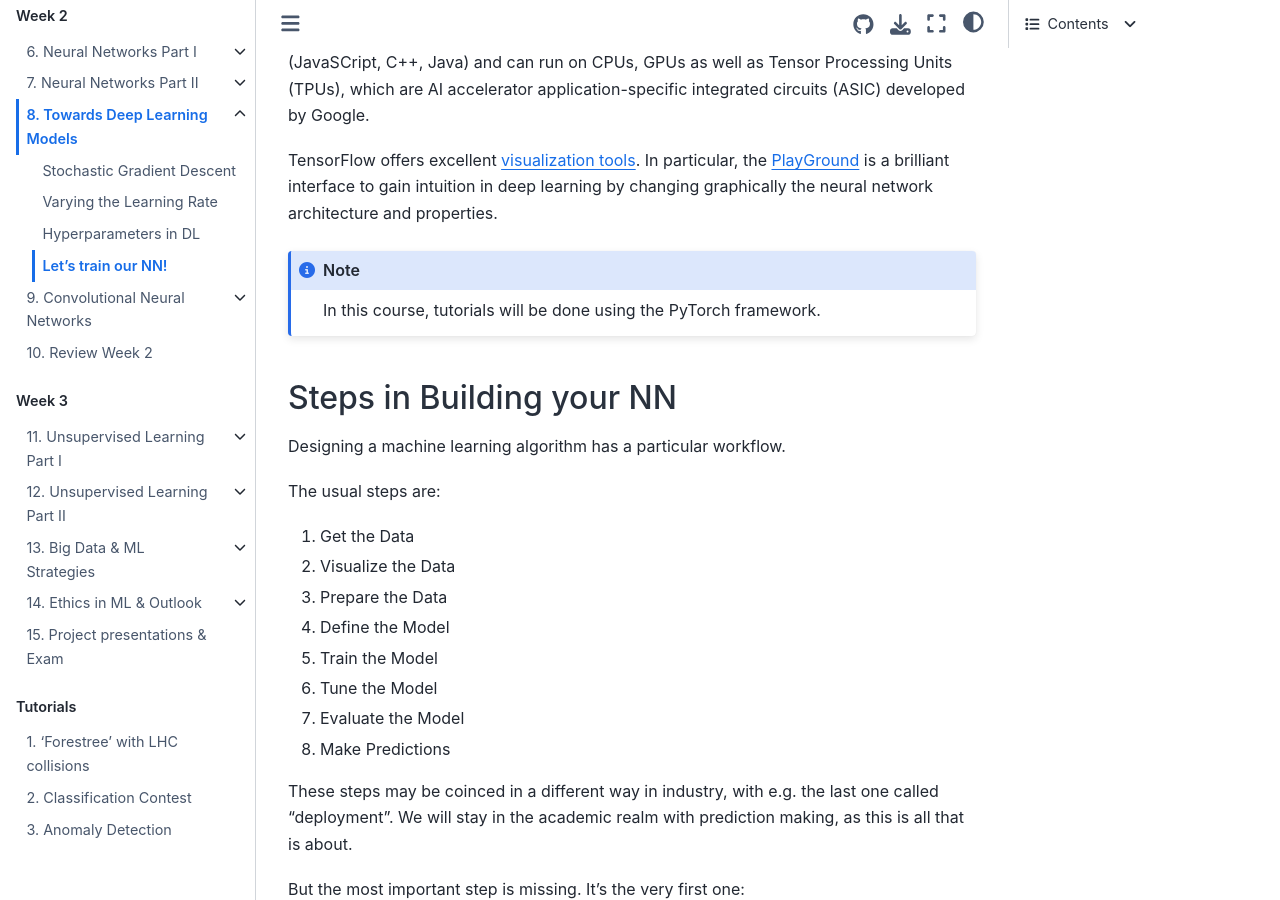
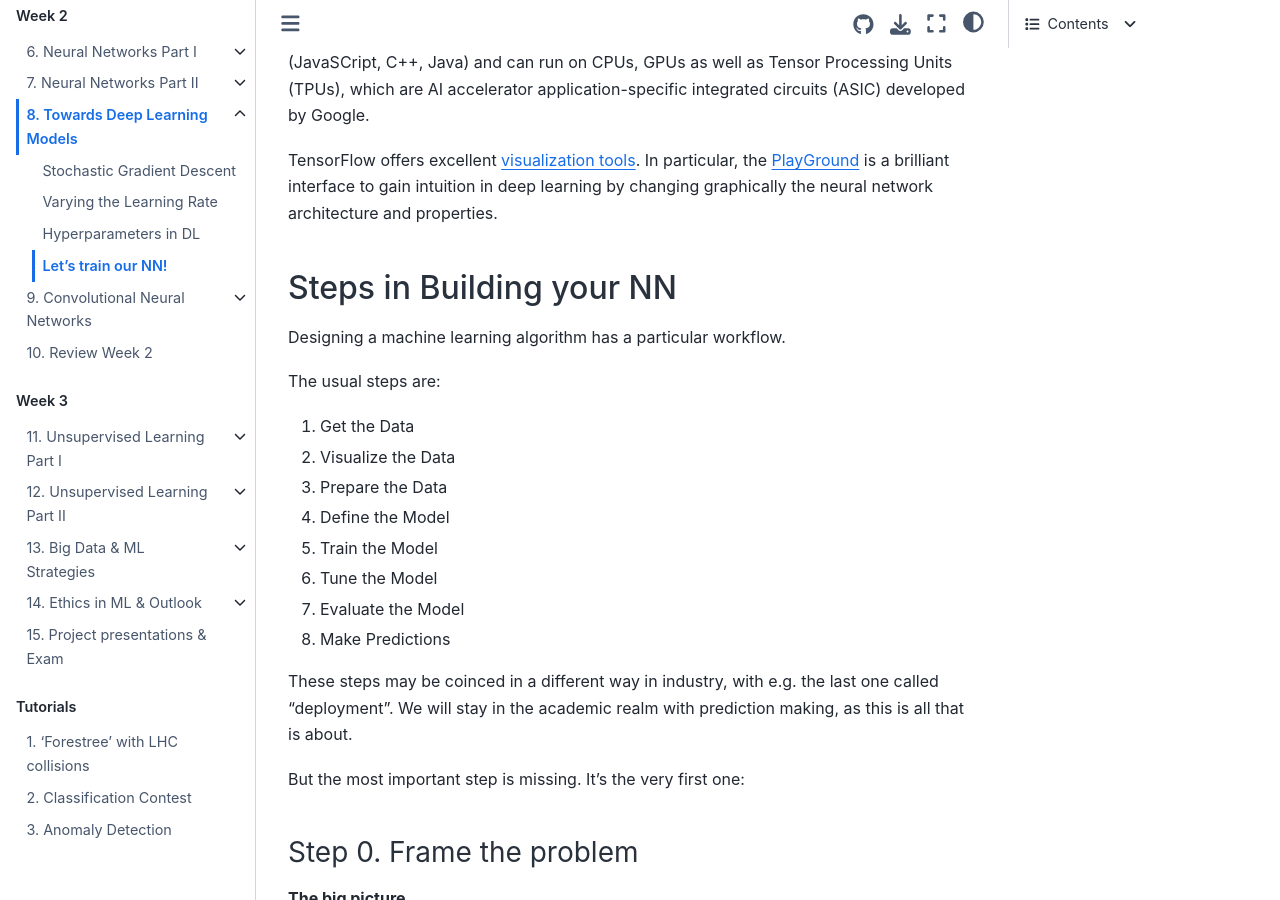
Before and after one commit to clairedavid/intro_to_ml, a Jupyter Book: the page built from week2/DL_trainNN.md, in a window 1280 px wide and 900 px high, scrolled down 1644 px. Built offline with Jupyter Book 1.0.4 settings and Sphinx 7.4.7 and the Sphinx Book theme 1.1.4, drawn with Linux system fonts in a browser that asks for light colours; pages that are not in the unit, such as notebooks, are missing from menus.

Commit message:
Readme fix and pytorch not mentioned

````diff
--- a/week2/DL_trainNN.md
+++ b/week2/DL_trainNN.md
@@ -32,9 +32,6 @@ It supports various programming languages besides python (JavaSCript, C++, Java)
 
 TensorFlow offers excellent [visualization tools](https://www.tensorflow.org/resources/tools). In particular, the [PlayGround](https://playground.tensorflow.org) is a brilliant interface to gain intuition in deep learning by changing graphically the neural network architecture and properties.
 
-```{note}
-In this course, tutorials will be done using the PyTorch framework.
-```
 
 
 ## Steps in Building your NN
````
Also changed, not shown: README.md (+3 -1 lines).
